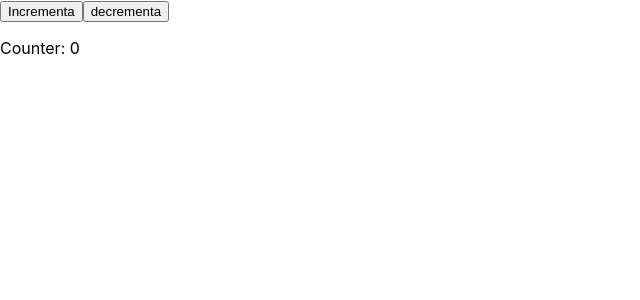
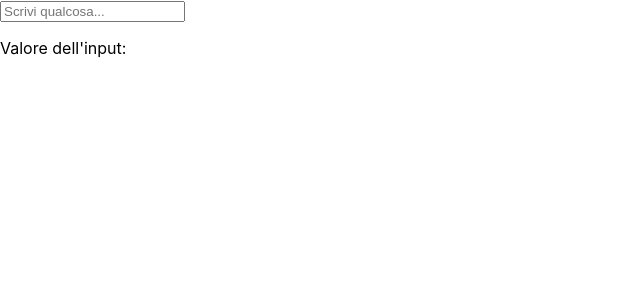
Before and after one commit to mirko77-web/esercizi-react-, a React (Create React App) app in the folder esercizi-react/esercizi-react/: page / in a window 1280 px wide. Shown: the top 300 px of the page, without its empty margins (0-640 px from the left). Built offline with nearby package versions, Linux system fonts and the light colour scheme.

Commit message:
gestire input

```diff
--- a/esercizi-react/esercizi-react/src/App.jsx
+++ b/esercizi-react/esercizi-react/src/App.jsx
@@ -39,7 +39,7 @@ const App = () => {
 };
 
 export default App;
-*/
+
 
 //esercizio 4//
 
@@ -69,4 +69,31 @@ const App = () => {
   );
 };
 
-export default App;
+export default App;*/
+
+//esercizio 5//
+
+import { useState } from 'react';
+import React from 'react';
+
+const TextInput = () => {
+  const [inputValue, setInputValue] = useState('');
+
+  const handleInputChange = (event) => {
+    setInputValue(event.target.value);
+  };
+
+  return (
+    <div>
+      <input
+        type="text"
+        value={inputValue}
+        onChange={handleInputChange}
+        placeholder="Scrivi qualcosa..."
+      />
+      <p>Valore dell'input: {inputValue}</p>
+    </div>
+  );
+};
+
+export default TextInput;
```
